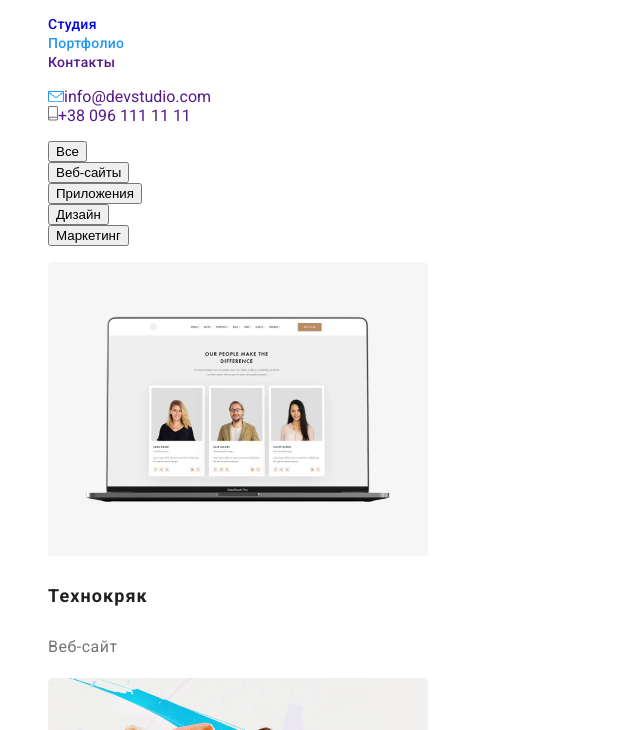
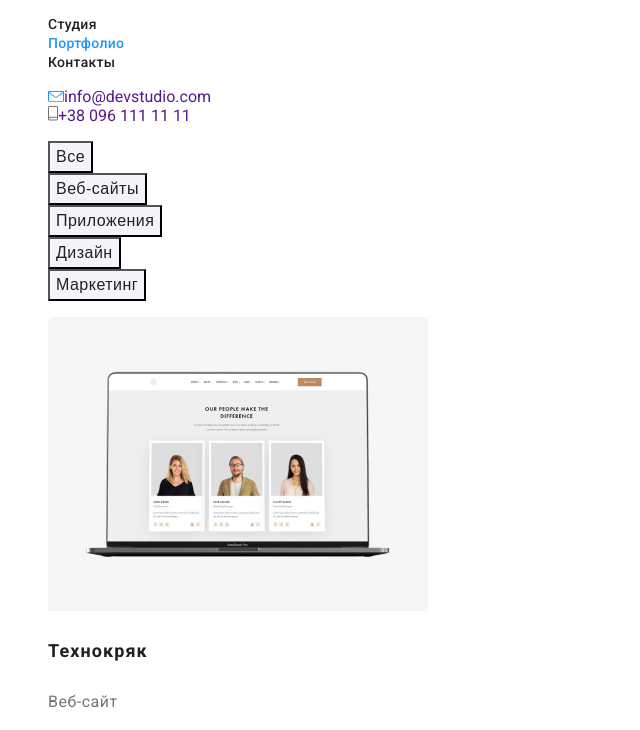
Before and after one commit to ViktorSedletskyi/goit-markup-hw-02, a plain HTML site: page portfolio.html in a window 1280 px wide. Shown: the part 41-771 px from the top of the page, without its empty margins (0-640 px from the left). Drawn offline with Linux system fonts and the light colour scheme.

Commit message:
Update styles.css

```diff
--- a/css/styles.css
+++ b/css/styles.css
@@ -28,11 +28,11 @@ ul{
 }
 
 .site-nav .link{
-
   font-weight: 500;
   font-size: 14px;
   line-height: 1.14;
   letter-spacing: 0.02em;
+  color: #212121;
 }
 .site-nav .link.current{
   color: #2196F3;
@@ -61,7 +61,7 @@ ul{
   background: #2F303A;
 }
 .logo-f{
-  font-family: Raleway;
+  font-family: raleway, sans-serif;
   font-weight: 700;
   font-size: 22px;
   line-height: 1.18;
@@ -131,7 +131,7 @@ ul{
 .title{
   font-weight: 700;
   font-size: 14px;
-  line-height: 1.71;
+  line-height: 1.14;
   letter-spacing: 0.03em;
   text-transform: uppercase;
   color: #212121;
@@ -172,6 +172,16 @@ ul{
 
 /* portfolio */
 
+.button{
+  color: #212121;
+  background-color: #f5f4fa;;
+  font-weight: 500;
+  font-size: 16px;
+  line-height: 1.63;
+  letter-spacing: 0.03em;
+
+  text-align: center;
+}
 
 .button:hover,
 .button:focus{
```
